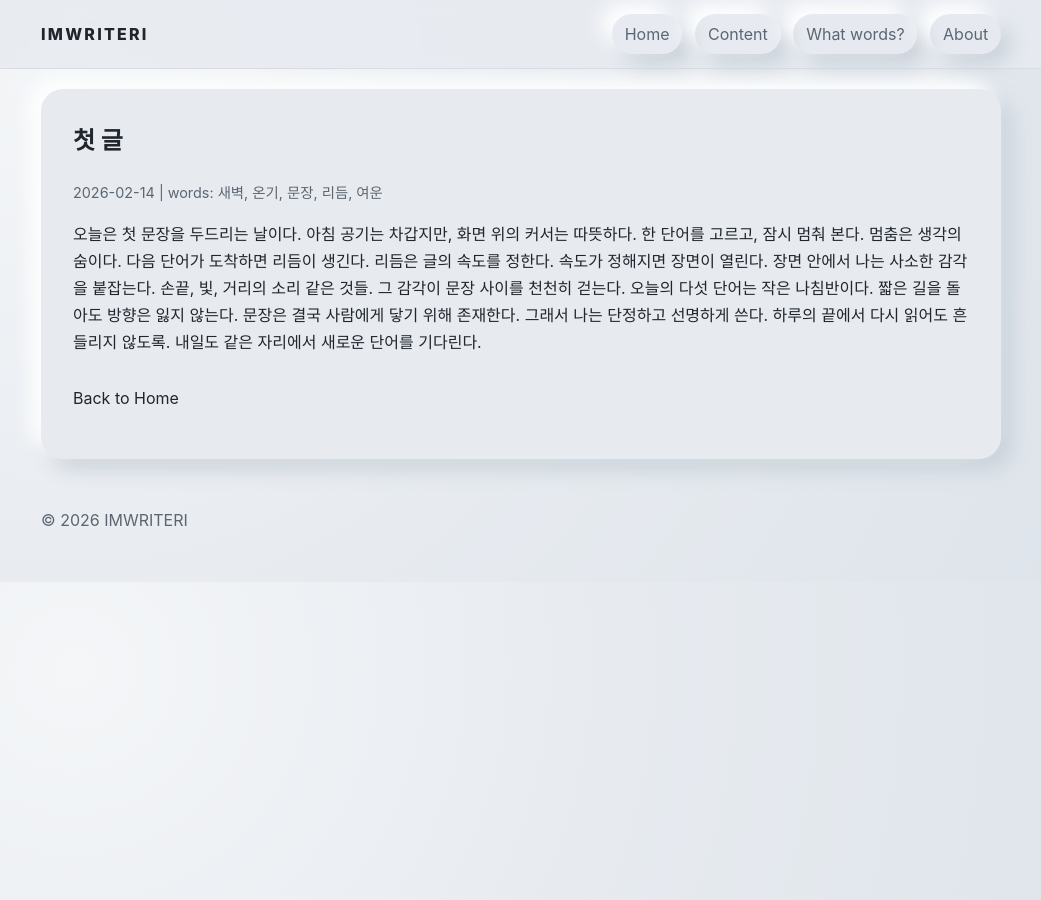
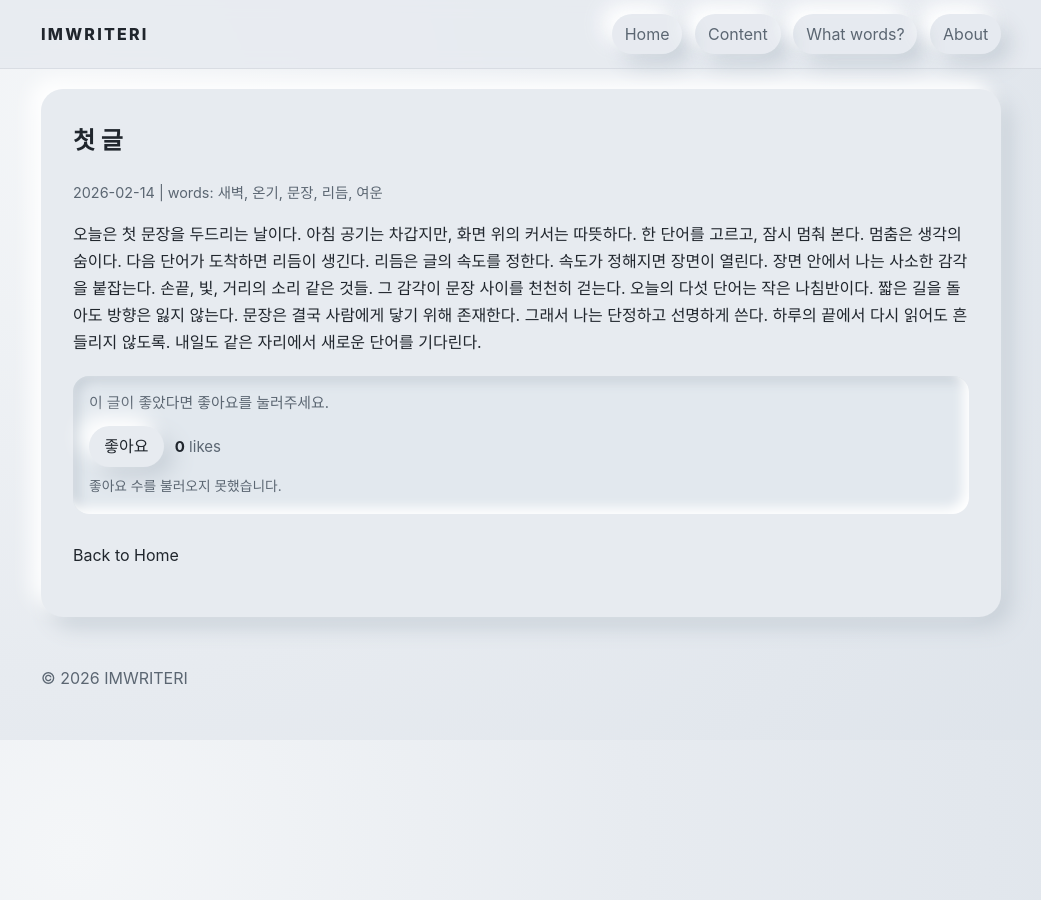
Before and after one commit to skymined/imwriteri, a Jekyll site: the page built from _posts/2026-02-14-welcome.md, in a window 1280 px wide. Shown: the whole page, without its empty margins (119-1160 px from the left). Built offline with Jekyll 4.4.1, drawn with Linux system fonts in a browser that asks for light colours.

Commit message:
좋아요 및 분석 기능 추가

```diff
--- a/_config.yml
+++ b/_config.yml
@@ -16,3 +16,16 @@ baseurl: "/imwriteri"
 show_tags: false
 # - true: also show sort_tags(category->tag) on post pages
 show_sort_tags: false
+
+# Analytics
+# - Set your GA4 measurement id (example: G-XXXXXXXXXX) to enable visitor tracking.
+analytics:
+  ga4_measurement_id: "G-458XKN8YNZ"
+
+# Likes
+# - enabled: shows like button on each post page.
+# - namespace: optional global namespace for count storage.
+#   Leave empty to auto-split by hostname (useful for branch/preview testing).
+likes:
+  enabled: true
+  namespace: "imwriteri-staging"
--- a/_layouts/default.html
+++ b/_layouts/default.html
@@ -6,6 +6,7 @@
     <title>{% if page.title %}{{ page.title }} | {% endif %}{{ site.title }}</title>
     <meta name="description" content="{{ page.description | default: site.description }}">
     <link rel="stylesheet" href="{{ '/assets/css/style.css' | relative_url }}">
+    {% include analytics.html %}
   </head>
   <body>
     {% include header.html %}
@@ -17,6 +18,8 @@
       window.IMWRITERI_POSTS_URL = {{ '/assets/posts.json' | relative_url | jsonify }};
       window.IMWRITERI_SHOW_TAGS = {{ site.show_tags | default: false | jsonify }};
       window.IMWRITERI_SHOW_SORT_TAGS = {{ site.show_sort_tags | default: false | jsonify }};
+      window.IMWRITERI_LIKES_ENABLED = {{ site.likes.enabled | default: false | jsonify }};
+      window.IMWRITERI_LIKES_NAMESPACE = {{ site.likes.namespace | default: '' | jsonify }};
     </script>
     <script src="{{ '/assets/js/main.js' | relative_url }}?v={{ site.time | date: '%s' }}"></script>
   </body>
--- a/_layouts/post.html
+++ b/_layouts/post.html
@@ -28,5 +28,19 @@ layout: default
     {{ content }}
   </div>
 
+  {% if site.likes.enabled %}
+    {% assign like_key = page.url | replace: '/', '_' | replace: '.', '_' | replace: ':', '_' %}
+    <section class="post-like neo-inset" data-like-widget data-like-key="{{ like_key | strip }}">
+      <p class="post-like-lead">이 글이 좋았다면 좋아요를 눌러주세요.</p>
+      <div class="post-like-row">
+        <button type="button" class="post-like-button" data-like-button>좋아요</button>
+        <p class="post-like-count-text" aria-live="polite">
+          <span class="post-like-count" data-like-count>0</span> likes
+        </p>
+      </div>
+      <p class="post-like-help" data-like-status hidden></p>
+    </section>
+  {% endif %}
+
   <p class="back-home"><a href="{{ '/' | relative_url }}">Back to Home</a></p>
 </article>
--- a/assets/css/style.css
+++ b/assets/css/style.css
@@ -316,6 +316,62 @@ a:hover { color: var(--accent); }
   margin-top: 1.8rem;
 }
 
+.post-like {
+  margin-top: 1.25rem;
+  padding: .95rem 1rem;
+}
+
+.post-like-lead {
+  margin: 0;
+  color: var(--muted);
+  font-size: .93rem;
+}
+
+.post-like-row {
+  margin-top: .65rem;
+  display: flex;
+  align-items: center;
+  gap: .7rem;
+}
+
+.post-like-button {
+  border: 0;
+  cursor: pointer;
+  border-radius: 999px;
+  padding: .44rem .95rem;
+  background: var(--surface);
+  box-shadow: var(--shadow-1);
+  color: var(--text);
+  font: inherit;
+}
+
+.post-like-button:disabled {
+  opacity: .78;
+  cursor: default;
+}
+
+.post-like-button:focus-visible {
+  outline: 2px solid #7f8a97;
+  outline-offset: 2px;
+}
+
+.post-like-count-text {
+  margin: 0;
+  color: var(--muted);
+  font-size: .94rem;
+}
+
+.post-like-count {
+  color: var(--text);
+  font-weight: 700;
+}
+
+.post-like-help {
+  margin: .5rem 0 0;
+  color: var(--muted);
+  font-size: .86rem;
+}
+
 .site-footer {
   padding: 2rem 0;
   color: var(--muted);
--- a/assets/js/main.js
+++ b/assets/js/main.js
@@ -1,6 +1,9 @@
 (() => {
   const normalizeWord = (value) => String(value || "").trim().normalize("NFC");
   const shouldShowTags = Boolean(window.IMWRITERI_SHOW_TAGS);
+  const likesEnabled = Boolean(window.IMWRITERI_LIKES_ENABLED);
+  const configuredLikesNamespace = String(window.IMWRITERI_LIKES_NAMESPACE || "").trim();
+  const likesApiBase = "https://api.counterapi.dev/v1";
 
   const parseInlinePostsFallback = () => {
     const postsDataElement = document.getElementById("posts-data");
@@ -202,6 +205,136 @@
     setWordFilter(initialWord);
   };
 
+  const sanitizeNamespacePart = (value) =>
+    String(value || "")
+      .toLowerCase()
+      .replace(/[^a-z0-9-]/g, "-")
+      .replace(/-+/g, "-")
+      .replace(/(^-|-$)/g, "");
+
+  const resolveLikesNamespace = () => {
+    if (configuredLikesNamespace) {
+      return configuredLikesNamespace;
+    }
+
+    const hostPart = sanitizeNamespacePart(window.location.hostname || "local");
+    return `imwriteri-likes-${hostPart || "local"}`;
+  };
+
+  const resolveStorageKey = (namespace, key) => `imwriteri:likes:v1:${namespace}:${key}`;
+
+  const parseLikeValue = (payload) => {
+    if (!payload || typeof payload.count !== "number" || Number.isNaN(payload.count)) {
+      return 0;
+    }
+    return payload.count;
+  };
+
+  const getLikeCount = async (namespace, key) => {
+    const url = `${likesApiBase}/${encodeURIComponent(namespace)}/${encodeURIComponent(key)}`;
+    const response = await fetch(url, { cache: "no-store" });
+    if (!response.ok) {
+      if (response.status === 400 || response.status === 404) {
+        return 0;
+      }
+      throw new Error(`HTTP ${response.status}`);
+    }
+
+    const payload = await response.json();
+    return parseLikeValue(payload);
+  };
+
+  const hitLikeCount = async (namespace, key) => {
+    const url = `${likesApiBase}/${encodeURIComponent(namespace)}/${encodeURIComponent(key)}/up`;
+    const response = await fetch(url, { method: "GET", cache: "no-store" });
+    if (!response.ok) {
+      throw new Error(`HTTP ${response.status}`);
+    }
+
+    const payload = await response.json();
+    return parseLikeValue(payload);
+  };
+
+  const attachLikeWidgets = async () => {
+    if (!likesEnabled) {
+      return;
+    }
+
+    const widgets = document.querySelectorAll("[data-like-widget]");
+    if (widgets.length === 0) {
+      return;
+    }
+
+    const namespace = resolveLikesNamespace();
+
+    widgets.forEach((widget) => {
+      const key = String(widget.getAttribute("data-like-key") || "").trim();
+      const button = widget.querySelector("[data-like-button]");
+      const countLabel = widget.querySelector("[data-like-count]");
+      const statusLabel = widget.querySelector("[data-like-status]");
+
+      if (!key || !button || !countLabel || !statusLabel) {
+        return;
+      }
+
+      const storageKey = resolveStorageKey(namespace, key);
+      let liked = window.localStorage.getItem(storageKey) === "1";
+      let busy = false;
+
+      const setBusy = (value) => {
+        busy = value;
+        button.disabled = value || liked;
+      };
+
+      const setStatus = (message) => {
+        statusLabel.hidden = !message;
+        statusLabel.textContent = message;
+      };
+
+      const setCount = (value) => {
+        countLabel.textContent = String(Math.max(0, Number(value) || 0));
+      };
+
+      if (liked) {
+        button.disabled = true;
+        button.textContent = "좋아요 완료";
+      }
+
+      setStatus("");
+
+      getLikeCount(namespace, key)
+        .then((value) => {
+          setCount(value);
+        })
+        .catch(() => {
+          setStatus("좋아요 수를 불러오지 못했습니다.");
+        });
+
+      button.addEventListener("click", async () => {
+        if (busy || liked) {
+          return;
+        }
+
+        setBusy(true);
+        setStatus("저장 중...");
+
+        try {
+          const value = await hitLikeCount(namespace, key);
+          setCount(value);
+          window.localStorage.setItem(storageKey, "1");
+          liked = true;
+          button.textContent = "좋아요 완료";
+          button.disabled = true;
+          setStatus("좋아요가 반영되었습니다.");
+        } catch (_error) {
+          setStatus("저장에 실패했습니다. 잠시 후 다시 시도해주세요.");
+        } finally {
+          setBusy(false);
+        }
+      });
+    });
+  };
+
   const normalizePosts = (rawPosts) =>
     rawPosts
       .map((post) => {
@@ -224,6 +357,8 @@
       .sort((a, b) => b.timestamp - a.timestamp);
 
   (async () => {
+    await attachLikeWidgets();
+
     const rawPosts = await loadRawPosts();
     const posts = normalizePosts(rawPosts);
     if (posts.length === 0) {
```
Also changed, not shown: _includes/analytics.html (added, +10 -0 lines), README.md.
